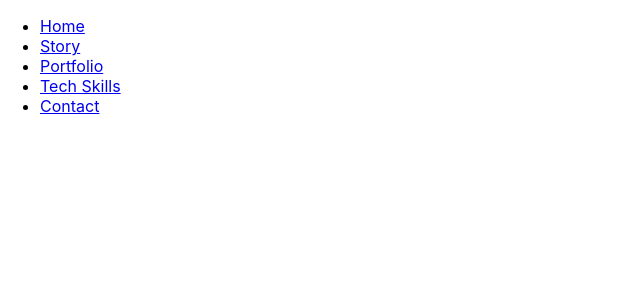
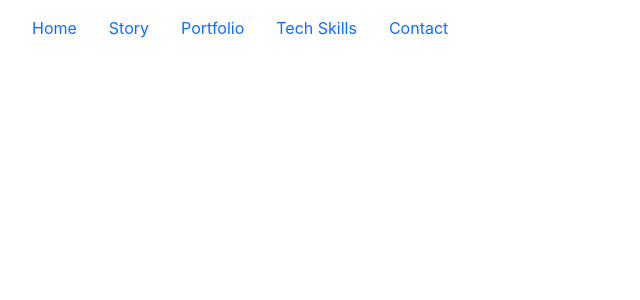
Before and after one commit to JoelDore/react-portfolio, a React (Create React App) app: page / in a window 1280 px wide. Shown: the top 300 px of the page, without its empty margins (0-640 px from the left). Built offline with nearby package versions, Linux system fonts and the light colour scheme.

Commit message:
Build Navbar component

```diff
--- a/public/index.html
+++ b/public/index.html
@@ -10,6 +10,8 @@
   <meta name="description" content="Portfolio website created using create-react-app" />
   <link rel="apple-touch-icon" href="%PUBLIC_URL%/images/favicons/apple-touch-icon.png" />
   <link rel="manifest" href="%PUBLIC_URL%/manifest.json" />
+  <link href="https://cdn.jsdelivr.net/npm/bootstrap@5.0.0-beta1/dist/css/bootstrap.min.css" rel="stylesheet"
+    integrity="sha384-giJF6kkoqNQ00vy+HMDP7azOuL0xtbfIcaT9wjKHr8RbDVddVHyTfAAsrekwKmP1" crossorigin="anonymous">
 
   <title>Joel Dore | Web Developer</title>
 </head>
--- a/src/components/Nav.js
+++ b/src/components/Nav.js
@@ -1,44 +1,34 @@
 import React from "react";
 import { Link, useLocation } from "react-router-dom";
-
+import BootNav from 'react-bootstrap/Nav'
 export default function Nav() {
     const location = useLocation();
 
     return (
-        <ul className="nav nav-tabs">
-            <li className="nav-item">
-                <Link to="/" className={location.pathname === "/" ? "nav-link active" : "nav-link"}>
+        <BootNav className="ms-auto my-2 mb-md-0 px-3 text-end">
+            <Link to="/" className={`${location.pathname === "/" ? "nav-link active" : "nav-link"} nav-item`}>
                 Home
             </Link>
-            </li>
-            <li className="nav-item">
             <Link
                 to="/story"
                 className={location.pathname === "/story" ? "nav-link active" : "nav-link"}>
                 Story
             </Link>
-            </li>
-            <li className="nav-item">
             <Link
                 to="/portfolio"
                 className={location.pathname === "/portfolio" ? "nav-link active" : "nav-link"}>
                 Portfolio
             </Link>
-            </li>
-            <li className="nav-item">
             <Link
                 to="/tech"
                 className={location.pathname === "/tech" ? "nav-link active" : "nav-link"}>
                 Tech Skills
             </Link>
-            </li>
-            <li className="nav-item">
             <Link
                 to="/contact"
                 className={location.pathname === "/contact" ? "nav-link active" : "nav-link"}>
                 Contact
             </Link>
-            </li>
-        </ul>
+        </BootNav >
     );
 }
```
Also changed, not shown: src/components/Header.js (+23 -0 lines), src/components/header.css (added, +11 -0 lines). Lines whose indentation alone changed are shown as unchanged.
